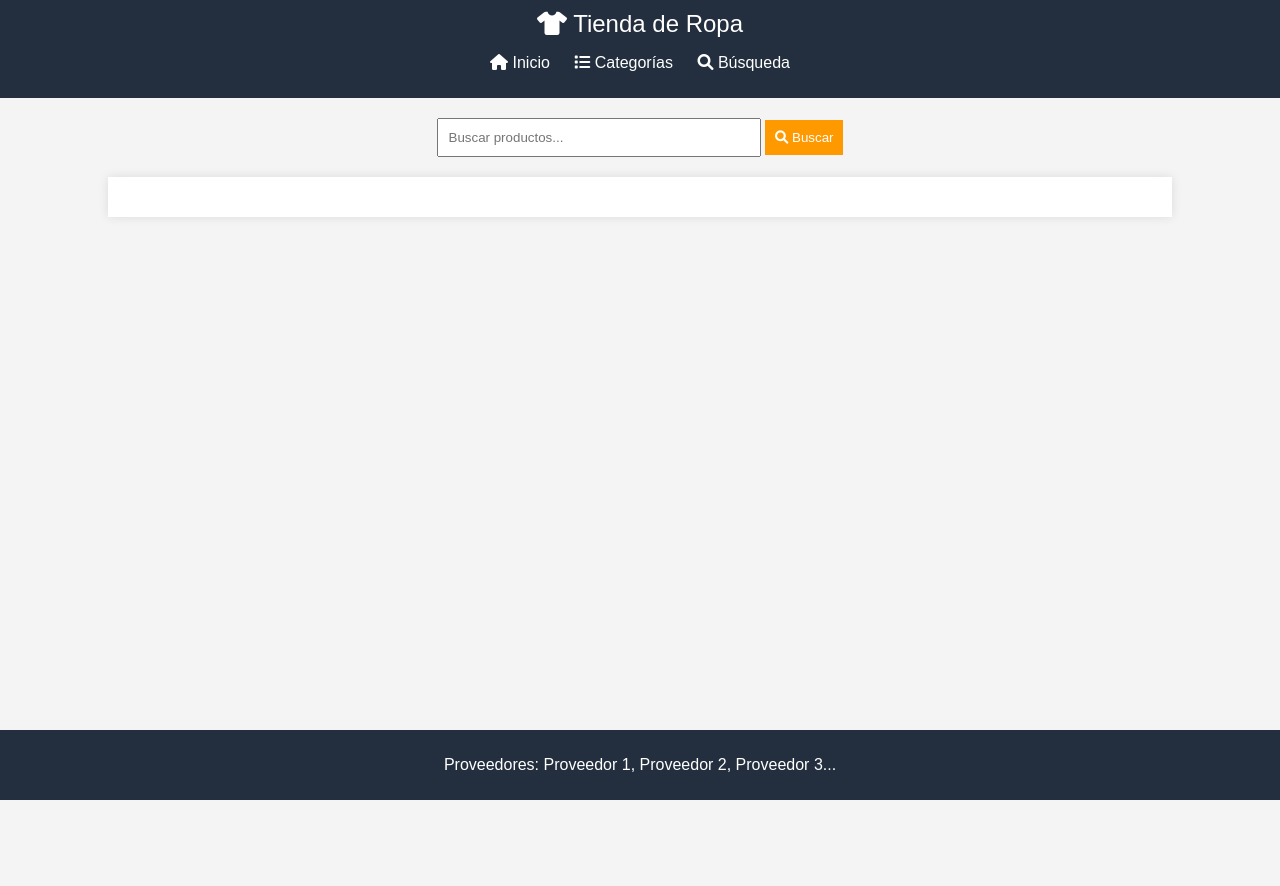
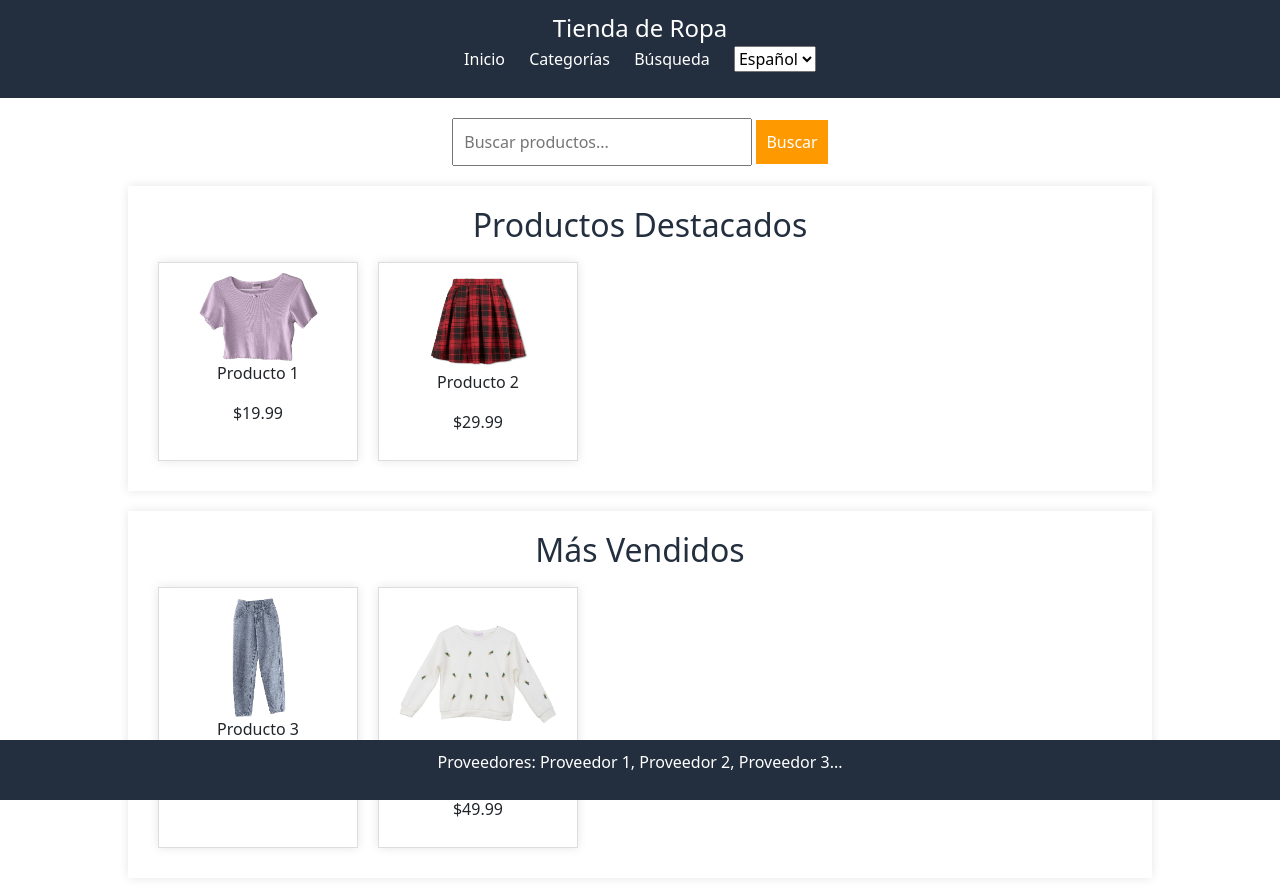
Before and after one commit to A-Graterol/Store-1, a website: page index.html in a window 1280 px wide. Before the commit the page ends 800 px from the top, so only its background shows below. Drawn offline with nearby package versions, Linux system fonts and the light colour scheme.

Commit message:
Pagina actualizada

```diff
--- a/Css/styles.css
+++ b/Css/styles.css
@@ -1,3 +1,7 @@
+:root{
+
+}
+
 body {
     font-family: Arial, sans-serif;
     margin: 0;
@@ -49,12 +53,39 @@ nav ul li a {
     cursor: pointer;
 }
 
-.carousel {
+.products-section {
     width: 80%;
     margin: 20px auto;
     background-color: #fff;
     padding: 20px;
     box-shadow: 0 0 10px rgba(0, 0, 0, 0.1);
+}
+
+.products-section h2 {
+    text-align: center;
+    color: #232f3e;
+}
+
+.products-carousel {
+    display: flex;
+    overflow-x: auto;
+    padding: 10px 0;
+}
+
+.product-card {
+    background-color: #fff;
+    border: 1px solid #ddd;
+    margin: 0 10px;
+    padding: 10px;
+    text-align: center;
+    flex: 0 0 auto;
+    width: 200px;
+    box-shadow: 0 0 10px rgba(0, 0, 0, 0.1);
+}
+
+.product-card img {
+    max-width: 100%;
+    height: auto;
 }
 
 footer {
@@ -66,6 +97,11 @@ footer {
     width: 100%;
     bottom: 0;
 }
+
+
+
+
+/*Categorias pagina*/
 
 .category-list {
     list-style: none;
@@ -88,6 +124,30 @@ footer {
     margin-right: 10px;
 }
 
+.category-buttons {
+    display: flex;
+    justify-content: center;
+    gap: 20px;
+    margin: 20px 0;
+}
+
+.category-buttons button {
+    padding: 10px 20px;
+    background-color: #ff9900;
+    border: none;
+    color: white;
+    cursor: pointer;
+    font-size: 16px;
+    display: flex;
+    align-items: center;
+    gap: 10px;
+}
+
+.category-buttons button i {
+    font-size: 20px;
+}
+
+
 .grid {
     display: grid;
     grid-template-columns: repeat(4, 1fr);
--- a/busqueda.html
+++ b/busqueda.html
@@ -15,21 +15,65 @@
                 <li><a href="index.html" id="home-link"><i class="fas fa-home"></i> Inicio</a></li>
                 <li><a href="categorias.html" id="categories-link"><i class="fas fa-list"></i> Categorías</a></li>
                 <li><a href="busqueda.html" id="search-link"><i class="fas fa-search"></i> Búsqueda</a></li>
-
+                <li>
+                    <select id="language-select">
+                        <option value="es">Español</option>
+                        <option value="en">English</option>
+                    </select>
+                </li>
             </ul>
         </nav>
     </header>
     <main>
         <h1>Resultados de Búsqueda</h1>
-        <div class="grid">
-            <!-- Aquí irán los productos en una cuadrícula de 4x6 -->
+        <div class="products-grid" id="products-grid">
+            <!-- Aquí se mostrarán los productos -->
         </div>
     </main>
     <footer>
-        <p>Proveedores: Proveedor 1, Proveedor 2, Proveedor 3...</p>
+        <p id="footer-text">Proveedores: Proveedor 1, Proveedor 2, Proveedor 3...</p>
     </footer>
+    <script src="javascript/scripts.js"></script>
+    <script>
+        document.addEventListener('DOMContentLoaded', () => {
+            const urlParams = new URLSearchParams(window.location.search);
+            const category = urlParams.get('categoria');
+            const productsGrid = document.getElementById('products-grid');
 
-    <script src="javascript/scripts.js"></script>
+            const products = {
+                hombre: [
+                    { name: 'Camisa Hombre', price: '$19.99', image: 'producto1.jpg' },
+                    { name: 'Pantalón Hombre', price: '$29.99', image: 'producto2.jpg' }
+                ],
+                mujer: [
+                    { name: 'Blusa Mujer', price: '$19.99', image: 'producto3.jpg' },
+                    { name: 'Falda Mujer', price: '$29.99', image: 'producto4.jpg' }
+                ],
+                accesorios: [
+                    { name: 'Sombrero', price: '$9.99', image: 'producto5.jpg' },
+                    { name: 'Bufanda', price: '$14.99', image: 'producto6.jpg' }
+                ],
+                calzado: [
+                    { name: 'Zapatos', price: '$39.99', image: 'producto7.jpg' },
+                    { name: 'Botas', price: '$49.99', image: 'producto8.jpg' }
+                ]
+            };
 
+            if (products[category]) {
+                products[category].forEach(product => {
+                    const productCard = document.createElement('div');
+                    productCard.className = 'product-card';
+                    productCard.innerHTML = `
+                        <img src="${product.image}" alt="${product.name}">
+                        <p>${product.name}</p>
+                        <p>${product.price}</p>
+                    `;
+                    productsGrid.appendChild(productCard);
+                });
+            } else {
+                productsGrid.innerHTML = '<p>No se encontraron productos en esta categoría.</p>';
+            }
+        });
+    </script>
 </body>
 </html>
--- a/index.html
+++ b/index.html
@@ -5,6 +5,7 @@
     <meta name="viewport" content="width=device-width, initial-scale=1.0">
     <title>Tienda de Ropa</title>
     <link rel="stylesheet" href="Css/styles.css">
+    <link rel="stylesheet" href="node_modules/bootstrap/dist/css/bootstrap.min.css">
     <link rel="stylesheet" href="https://cdnjs.cloudflare.com/ajax/libs/font-awesome/6.0.0-beta3/css/all.min.css">
 </head>
 <body>
@@ -15,7 +16,12 @@
                 <li><a href="index.html" id="home-link"><i class="fas fa-home"></i> Inicio</a></li>
                 <li><a href="categorias.html" id="categories-link"><i class="fas fa-list"></i> Categorías</a></li>
                 <li><a href="busqueda.html" id="search-link"><i class="fas fa-search"></i> Búsqueda</a></li>
-
+                <li>
+                    <select id="language-select">
+                        <option value="es">Español</option>
+                        <option value="en">English</option>
+                    </select>
+                </li>
             </ul>
         </nav>
     </header>
@@ -24,13 +30,45 @@
             <input type="text" placeholder="Buscar productos..." id="search-placeholder">
             <button id="search-button"><i class="fas fa-search"></i> Buscar</button>
         </div>
-        <div class="carousel">
-            <!-- Aquí irán las imágenes del carrusel -->
-        </div>
+        <section class="products-section">
+            <h2>Productos Destacados</h2>
+            <div class="products-carousel">
+                <!-- Aquí irán los productos destacados -->
+                <div class="product-card">
+                    <img src="image/ropa1.png" alt="Producto 1">
+                    <p>Producto 1</p>
+                    <p>$19.99</p>
+                </div>
+                <div class="product-card">
+                    <img src="image/ropa2.png" alt="Producto 2">
+                    <p>Producto 2</p>
+                    <p>$29.99</p>
+                </div>
+                <!-- Agrega más productos según sea necesario -->
+            </div>
+        </section>
+        <section class="products-section">
+            <h2>Más Vendidos</h2>
+            <div class="products-carousel">
+                <!-- Aquí irán los productos más vendidos -->
+                <div class="product-card">
+                    <img src="image/ropa3.png" alt="Producto 3">
+                    <p>Producto 3</p>
+                    <p>$39.99</p>
+                </div>
+                <div class="product-card">
+                    <img src="image/ropa4.png" alt="Producto 4">
+                    <p>Producto 4</p>
+                    <p>$49.99</p>
+                </div>
+                <!-- Agrega más productos según sea necesario -->
+            </div>
+        </section>
     </main>
     <footer>
         <p id="footer-text">Proveedores: Proveedor 1, Proveedor 2, Proveedor 3...</p>
     </footer>
     <script src="javascript/scripts.js"></script>
+    <scripts src="node_modules/bootstrap/dist/js/bootstrap.bundle.min.js"></script>
 </body>
 </html>
--- a/javascript/scripts.js
+++ b/javascript/scripts.js
@@ -0,0 +1,50 @@
+document.addEventListener('DOMContentLoaded', () => {
+    const languageSelect = document.getElementById('language-select');
+    const texts = {
+        es: {
+            logo: 'Tienda de Ropa',
+            'home-link': 'Inicio',
+            'categories-link': 'Categorías',
+            'search-link': 'Búsqueda',
+            'search-placeholder': 'Buscar productos...',
+            'search-button': 'Buscar',
+            'footer-text': 'Proveedores: Proveedor 1, Proveedor 2, Proveedor 3...'
+        },
+        en: {
+            logo: 'Clothing Store',
+            'home-link': 'Home',
+            'categories-link': 'Categories',
+            'search-link': 'Search',
+            'search-placeholder': 'Search products...',
+            'search-button': 'Search',
+            'footer-text': 'Suppliers: Supplier 1, Supplier 2, Supplier 3...'
+        }
+    };
+
+    function setLanguage(language) {
+        localStorage.setItem('language', language);
+        for (const [key, value] of Object.entries(texts[language])) {
+            const element = document.getElementById(key);
+            if (element) {
+                if (key === 'search-placeholder') {
+                    element.placeholder = value;
+                } else {
+                    element.textContent = value;
+                }
+            }
+        }
+    }
+
+    languageSelect.addEventListener('change', (event) => {
+        setLanguage(event.target.value);
+    });
+
+    const savedLanguage = localStorage.getItem('language') || 'es';
+    languageSelect.value = savedLanguage;
+    setLanguage(savedLanguage);
+
+    // Función para buscar por categoría
+    window.searchCategory = function(category) {
+        window.location.href = `busqueda.html?categoria=${category}`;
+    };
+});
--- /dev/null
+++ b/package.json
@@ -0,0 +1,6 @@
+{
+  "dependencies": {
+    "bootstrap": "^5.3.3",
+    "force": "^0.0.3"
+  }
+}
```
Also changed, not shown: categorias.html (+12 -7 lines), image/ropa1.png (added), image/ropa2.png (added), image/ropa3.png (added), image/ropa4.png (added), 1 other file.
